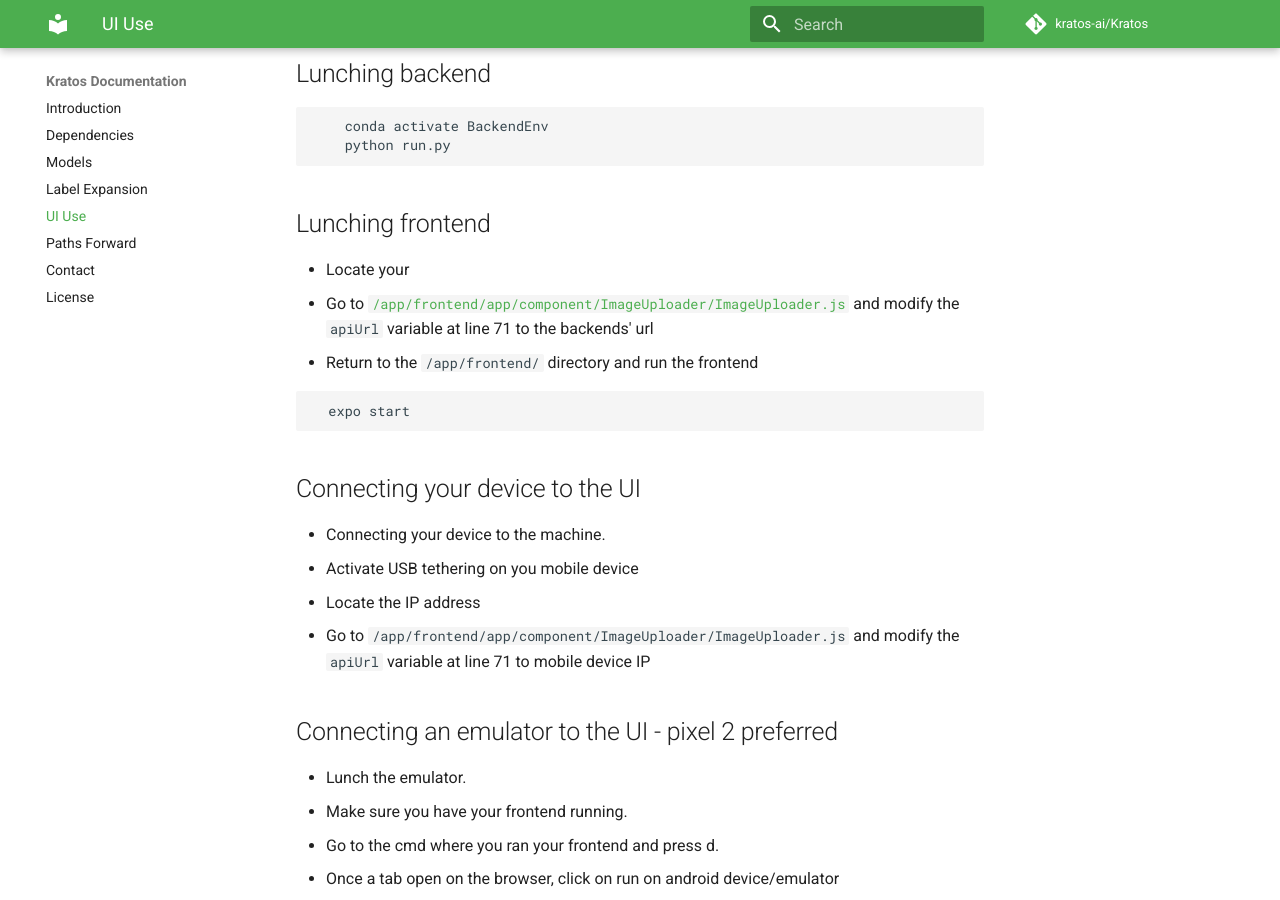
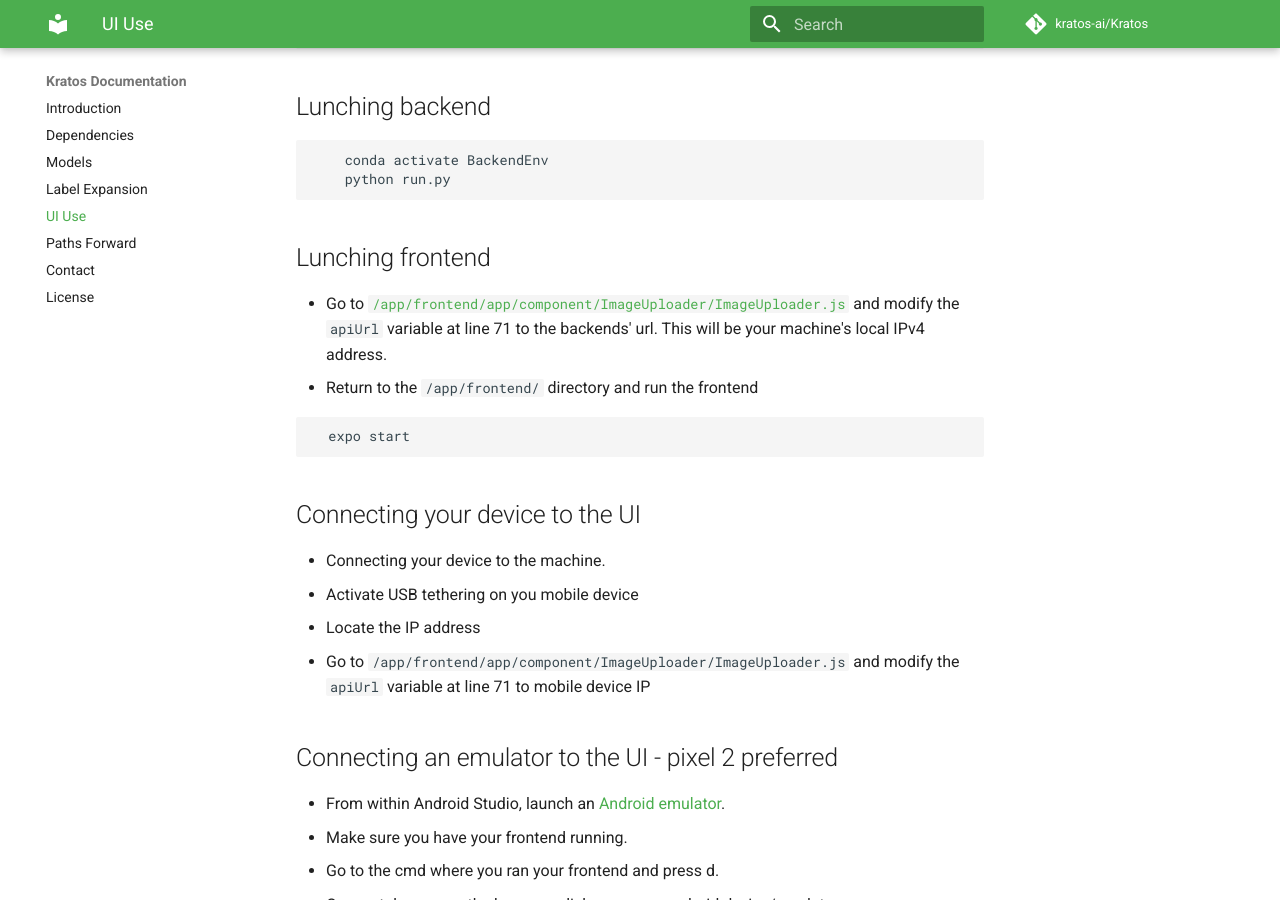
Before and after one commit to kratos-ai/Kratos, an MkDocs documentation site: the page built from documentation/docs/ui.md, in a window 1280 px wide and 900 px high, scrolled down 1556 px. Built offline with MkDocs 1.6.1 and Material for MkDocs 9.7.7, drawn with Linux system fonts in a browser that asks for light colours; comment, search, counter and statistics services are not loaded; some of the changed text lies outside the part shown.

Commit message:
Added Watchman and Android links

````diff
--- a/documentation/docs/ui.md
+++ b/documentation/docs/ui.md
@@ -51,8 +52,7 @@ Technologies
 ```
 
 ## Lunching frontend
-* Locate your
-* Go to [`/app/frontend/app/component/ImageUploader/ImageUploader.js`](https://github.com/kratos-ai/Kratos/blob/master/app/frontend/app/components/ImageUploader/ImageUploader.js) and modify the `apiUrl` variable at line 71 to the backends' url
+* Go to [`/app/frontend/app/component/ImageUploader/ImageUploader.js`](https://github.com/kratos-ai/Kratos/blob/master/app/frontend/app/components/ImageUploader/ImageUploader.js) and modify the `apiUrl` variable at line 71 to the backends' url. This will be your machine's local IPv4 address.
 * Return to the `/app/frontend/` directory and run the frontend
 ```
   expo start
@@ -65,7 +65,7 @@ Technologies
 * Go to `/app/frontend/app/component/ImageUploader/ImageUploader.js` and modify the `apiUrl` variable at line 71 to mobile device IP
 
 ## Connecting an emulator to the UI - pixel 2 preferred
-* Lunch the emulator.
+* From within Android Studio, launch an [Android emulator](https://developer.android.com/studio/run/managing-avds).
   * Make sure you have your frontend running.
 * Go to the cmd where you ran your frontend and press d.
 * Once a tab open on the browser, click on run on android device/emulator
````
Also changed, not shown: other parts of documentation/docs/ui.md (+1 -0 lines).
